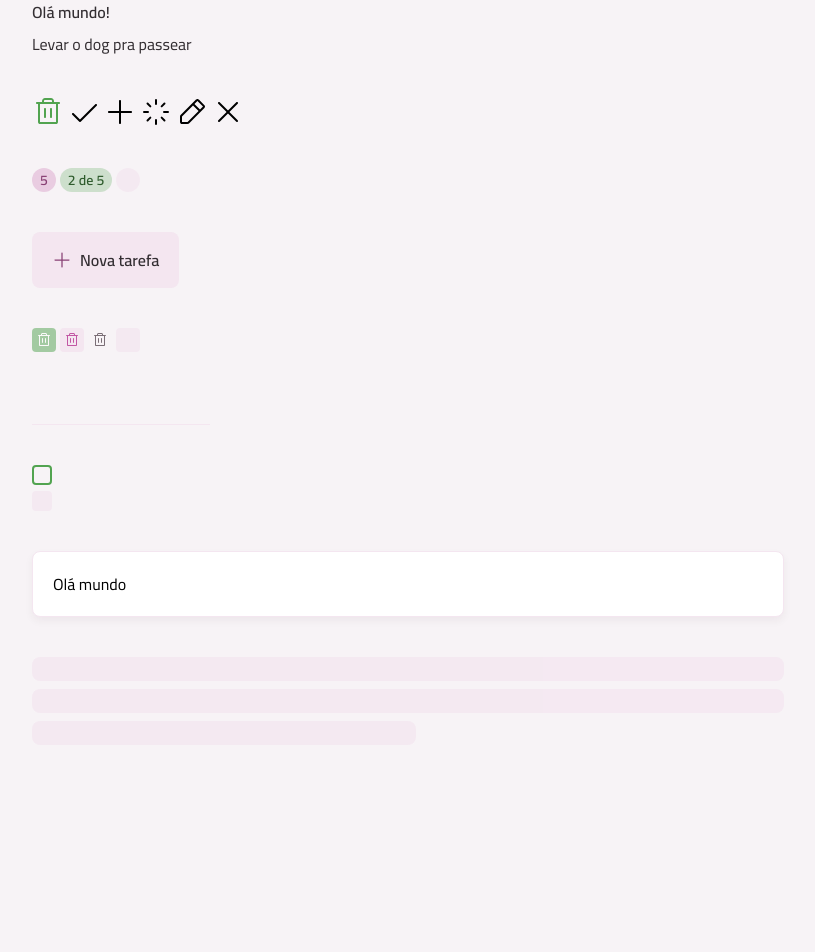
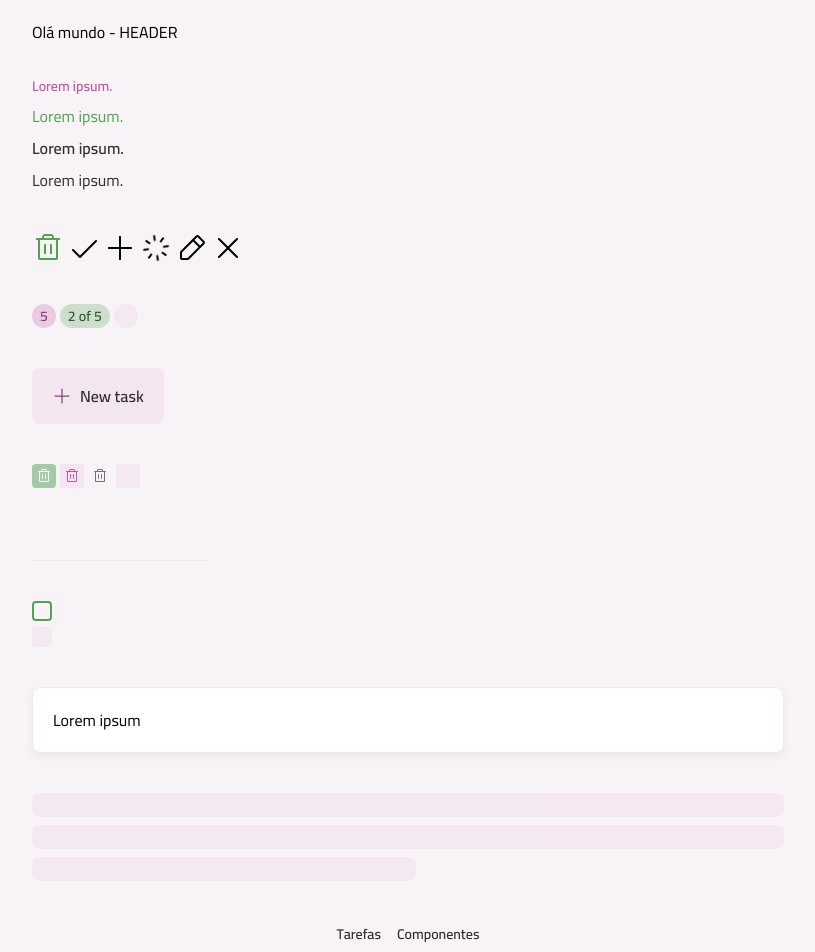
Before and after one commit to alisonbessa/todo-app, a React (Vite) app: page /componentes in a window 1280 px wide. Shown: the part 60-1012 px from the top of the page, without its empty margins (232-1047 px from the left). Before the commit the page ends 805 px from the top, so only its background shows below. Built offline with nearby package versions, Linux system fonts and the light colour scheme.

Commit message:
feat: integrate react-router for navigation

```diff
--- a/package.json
+++ b/package.json
@@ -14,6 +14,7 @@
     "class-variance-authority": "^0.7.1",
     "react": "^19.1.0",
     "react-dom": "^19.1.0",
+    "react-router": "^7.6.3",
     "tailwindcss": "^4.1.8"
   },
   "devDependencies": {
--- a/src/App.tsx
+++ b/src/App.tsx
@@ -1,79 +1,17 @@
-import Text from "./components/text";
-
-import TrashIcon from "./assets/icons/trash.svg?react";
-import CheckIcon from "./assets/icons/check.svg?react";
-import XIcon from "./assets/icons/x.svg?react";
-import PencilIcon from "./assets/icons/pencil.svg?react";
-import PlusIcon from "./assets/icons/plus.svg?react";
-import SpinnerIcon from "./assets/icons/spinner.svg?react";
-import Icon from "./components/icon";
-import Badge from "./components/badge";
-import Button from "./components/button";
-import ButtonIcon from "./components/button-icon";
-import InputText from "./components/input-text";
-import InputCheckbox from "./components/input-checkbox";
-import Card from "./components/card";
-import Container from "./components/container";
-import Skeleton from "./components/skeleton";
+import { BrowserRouter, Route, Routes } from "react-router";
+import LayoutMain from "./pages/layout-main";
+import PageComponents from "./pages/page-components";
+import PageHome from "./pages/page-main";
 
 export default function App() {
   return (
-    <Container>
-      <div className="grid gap-10">
-        <div className="flex flex-col gap-2">
-          <Text variant="body-sm-bold" className="text-pink-base">
-            Olá mundo!
-          </Text>
-          <Text className="text-green-base">Olá mundo!</Text>
-          <Text variant="body-md-bold">Olá mundo!</Text>
-          <Text>Levar o dog pra passear</Text>
-        </div>
-
-        <div className="flex gap-1">
-          <Icon svg={TrashIcon} className="fill-green-base" />
-          <Icon svg={CheckIcon} />
-          <Icon svg={PlusIcon} />
-          <Icon svg={SpinnerIcon} />
-          <Icon svg={PencilIcon} />
-          <Icon svg={XIcon} />
-        </div>
-
-        <div className="flex gap-1">
-          <Badge variant="secondary">5</Badge>
-          <Badge variant="primary">2 de 5</Badge>
-          <Badge loading></Badge>
-        </div>
-
-        <div>
-          <Button icon={PlusIcon}>Nova tarefa</Button>
-        </div>
-
-        <div className="flex gap-1">
-          <ButtonIcon icon={TrashIcon} disabled />
-          <ButtonIcon icon={TrashIcon} variant="secondary" />
-          <ButtonIcon icon={TrashIcon} variant="tertiary" />
-          <ButtonIcon icon={TrashIcon} loading />
-        </div>
-
-        <div>
-          <InputText />
-        </div>
-
-        <div>
-          <InputCheckbox />
-          <InputCheckbox loading />
-        </div>
-
-        <div>
-          <Card size="md">Olá mundo</Card>
-        </div>
-
-        <div className="space-y-2">
-          <Skeleton className="h-6" />
-          <Skeleton className="h-6" />
-          <Skeleton className="w-96 h-6" />
-        </div>
-      </div>
-    </Container>
+    <BrowserRouter>
+      <Routes>
+        <Route element={<LayoutMain />}>
+          <Route index element={<PageHome />} />
+          <Route path="/componentes" element={<PageComponents />} />
+        </Route>
+      </Routes>
+    </BrowserRouter>
   );
 }
--- /dev/null
+++ b/src/pages/layout-main.tsx
@@ -0,0 +1,32 @@
+import { NavLink, Outlet } from "react-router";
+import Container from "../components/container";
+import Text from "../components/text";
+
+export default function LayoutMain() {
+  return (
+    <>
+      <Container as="header" className="mt-3 md:mt-20">
+        Olá mundo - HEADER
+      </Container>
+
+      <main className="mt-4 md:mt-8">
+        <Outlet />
+      </main>
+
+      <footer className="my-5 md:my-10">
+        <nav className="flex items-center justify-center gap-4">
+          <NavLink to="/">
+            <Text variant="body-sm-bold" className="text-gray-300">
+              Tarefas
+            </Text>
+          </NavLink>
+          <NavLink to="/componentes">
+            <Text variant="body-sm-bold" className="text-gray-300">
+              Componentes
+            </Text>
+          </NavLink>
+        </nav>
+      </footer>
+    </>
+  );
+}
--- /dev/null
+++ b/src/pages/page-components.tsx
@@ -0,0 +1,79 @@
+import Text from "../components/text";
+
+import TrashIcon from "../assets/icons/trash.svg?react";
+import CheckIcon from "../assets/icons/check.svg?react";
+import XIcon from "../assets/icons/x.svg?react";
+import PencilIcon from "../assets/icons/pencil.svg?react";
+import PlusIcon from "../assets/icons/plus.svg?react";
+import SpinnerIcon from "../assets/icons/spinner.svg?react";
+import Icon from "../components/icon";
+import Badge from "../components/badge";
+import Button from "../components/button";
+import ButtonIcon from "../components/button-icon";
+import InputText from "../components/input-text";
+import InputCheckbox from "../components/input-checkbox";
+import Card from "../components/card";
+import Container from "../components/container";
+import Skeleton from "../components/skeleton";
+
+export default function PageComponents() {
+  return (
+    <Container>
+      <div className="grid gap-10">
+        <div className="flex flex-col gap-2">
+          <Text variant="body-sm-bold" className="text-pink-base">
+            Lorem ipsum.
+          </Text>
+          <Text className="text-green-base">Lorem ipsum.</Text>
+          <Text variant="body-md-bold">Lorem ipsum.</Text>
+          <Text>Lorem ipsum.</Text>
+        </div>
+
+        <div className="flex gap-1">
+          <Icon svg={TrashIcon} className="fill-green-base" />
+          <Icon svg={CheckIcon} />
+          <Icon svg={PlusIcon} />
+          <Icon svg={SpinnerIcon} animate />
+          <Icon svg={PencilIcon} />
+          <Icon svg={XIcon} />
+        </div>
+
+        <div className="flex gap-1">
+          <Badge variant="secondary">5</Badge>
+          <Badge variant="primary">2 of 5</Badge>
+          <Badge loading></Badge>
+        </div>
+
+        <div>
+          <Button icon={PlusIcon}>New task</Button>
+        </div>
+
+        <div className="flex gap-1">
+          <ButtonIcon icon={TrashIcon} disabled />
+          <ButtonIcon icon={TrashIcon} variant="secondary" />
+          <ButtonIcon icon={TrashIcon} variant="tertiary" />
+          <ButtonIcon icon={TrashIcon} loading />
+        </div>
+
+        <div>
+          <InputText />
+        </div>
+
+        <div>
+          <InputCheckbox />
+          <InputCheckbox loading />
+        </div>
+
+        <div>
+          <Card size="md">Lorem ipsum</Card>
+        </div>
+
+        <div className="space-y-2">
+          <Skeleton className="h-6" />
+          <Skeleton className="h-6" />
+          <Skeleton className="w-96 h-6" />
+        </div>
+      </div>
+    </Container>
+  );
+}
--- /dev/null
+++ b/src/pages/page-main.tsx
@@ -0,0 +1,5 @@
+import Container from "../components/container";
+
+export default function PageHome() {
+  return <Container>Home Page</Container>;
+}
```
Also changed, not shown: 1 other file (tests, documents, lock files or other folders).
